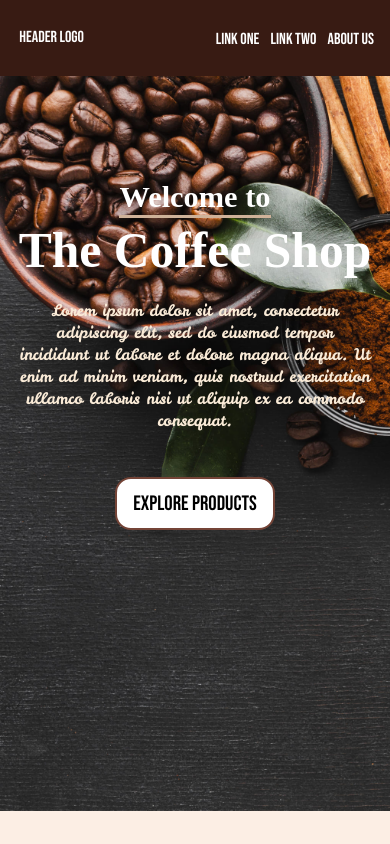
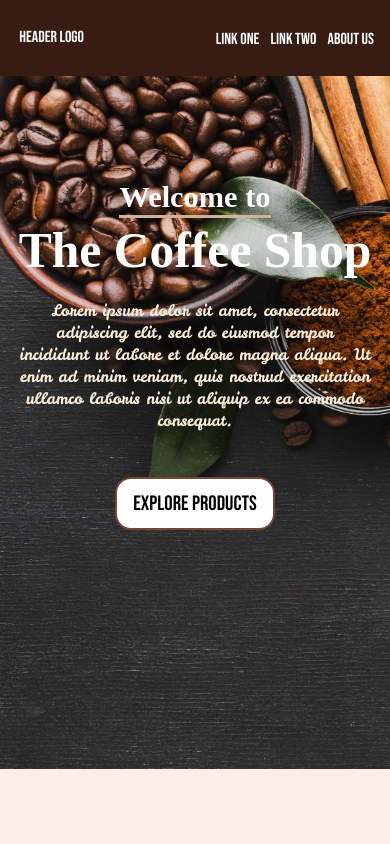
Before and after one commit to RiviCodes/coffee-shop-react, a React (Create React App) app: page / in a window 390 px wide. Shown: the top 844 px of the page. Built offline with nearby package versions, Linux system fonts and the light colour scheme; a web font is replaced by a local one.

Commit message:
Edit minimun height

```diff
--- a/src/styles/Intro.css
+++ b/src/styles/Intro.css
@@ -59,7 +59,7 @@
 
   #intro-section {
     height: fit-content;
-    min-height: 70vh;
+    min-height: 65vh;
   }
 
   .intro-h1 {
```
